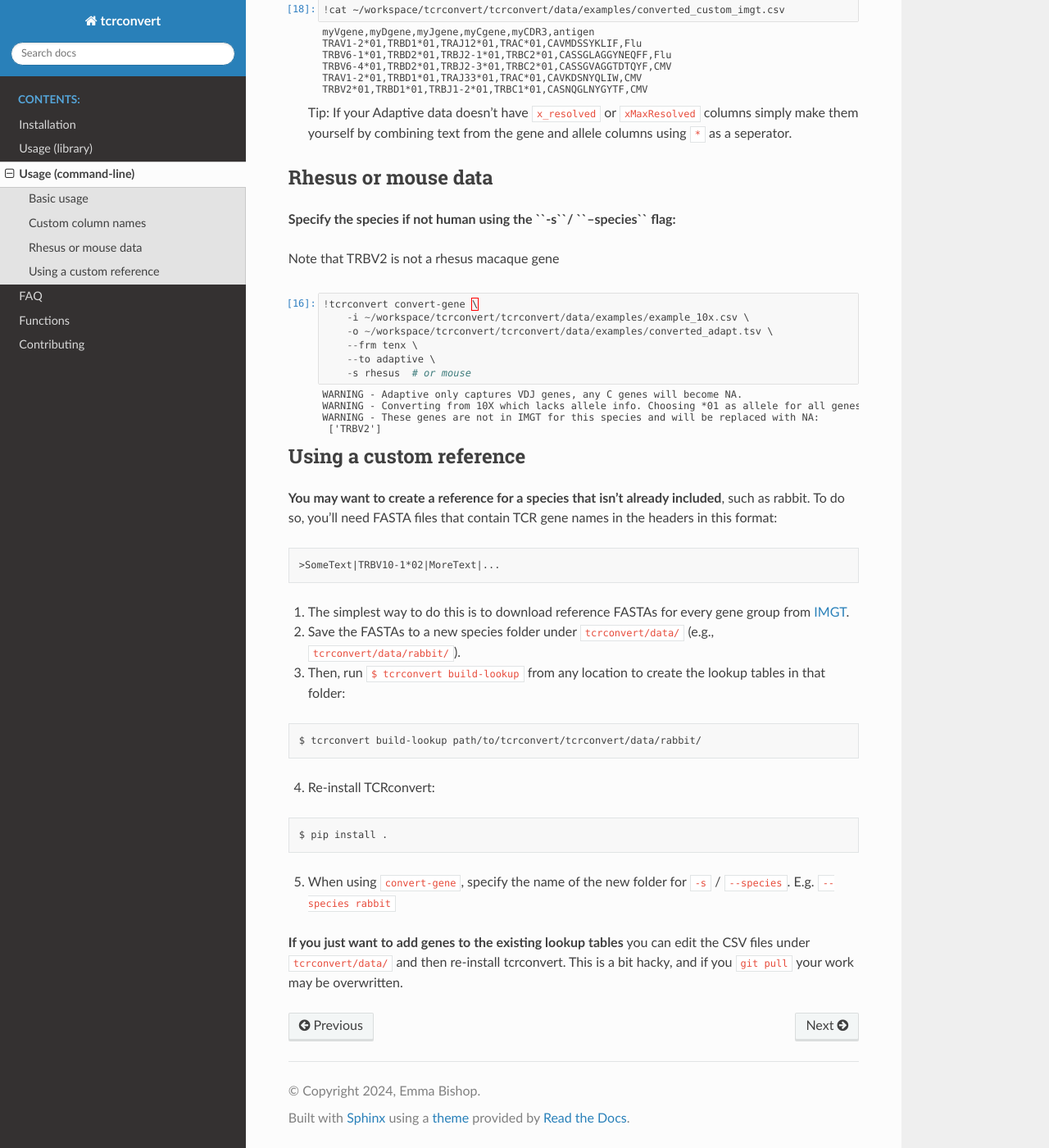
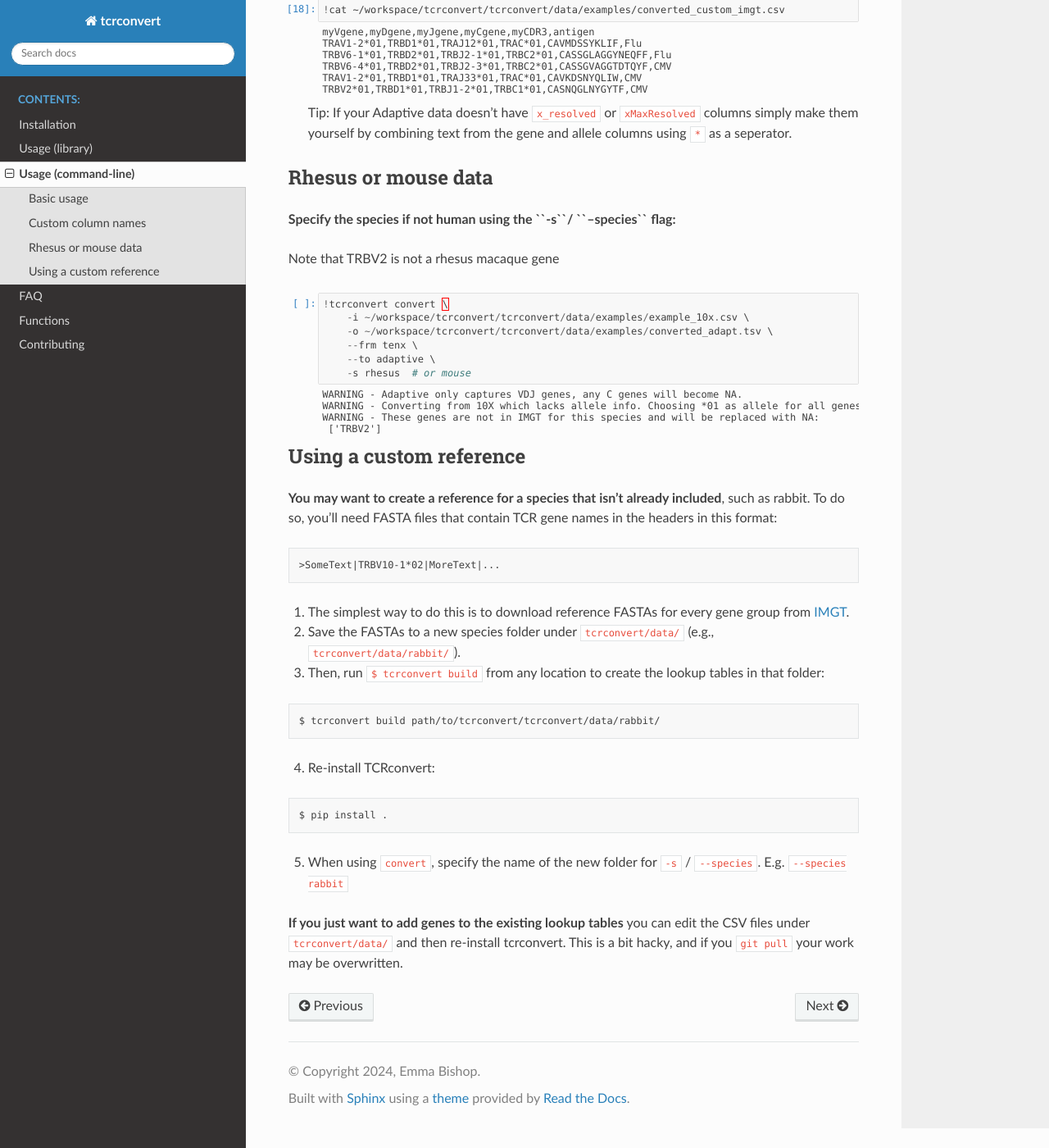
Before and after one commit to seshadrilab/tcrconvert, a Sphinx documentation site: the page built from docs/source/usage_cli.ipynb, in a window 1280 px wide and 1400 px high, scrolled down 2221 px. Shown: the whole window at 82% size. Built offline with Sphinx 7.4.7 and the Read the Docs theme 3.1.0, drawn with Linux system fonts in a browser that asks for light colours; some of the changed text lies outside the part shown.

Commit message:
Shorten CLI command names

```diff
--- a/docs/source/index.rst
+++ b/docs/source/index.rst
@@ -41,8 +41,8 @@
 
 .. code-block:: console
 
-   $ tcrconvert convert-gene -i 10x.csv -o adaptive.tsv --frm tenx --to adaptive # Convert gene names
-   $ tcrconvert build-lookup path/to/fasta_dir/ # Create a custom reference
+   $ tcrconvert convert -i 10x.csv -o adaptive.tsv --frm tenx --to adaptive # Convert gene names
+   $ tcrconvert build path/to/fasta_dir/ # Create a custom reference
 
 
 View on `GitHub <https://github.com/seshadrilab/tcrconvert>`_.
```
Also changed, not shown: README.md (+3 -3 lines), docs/source/usage_cli.ipynb, 2 other files.
